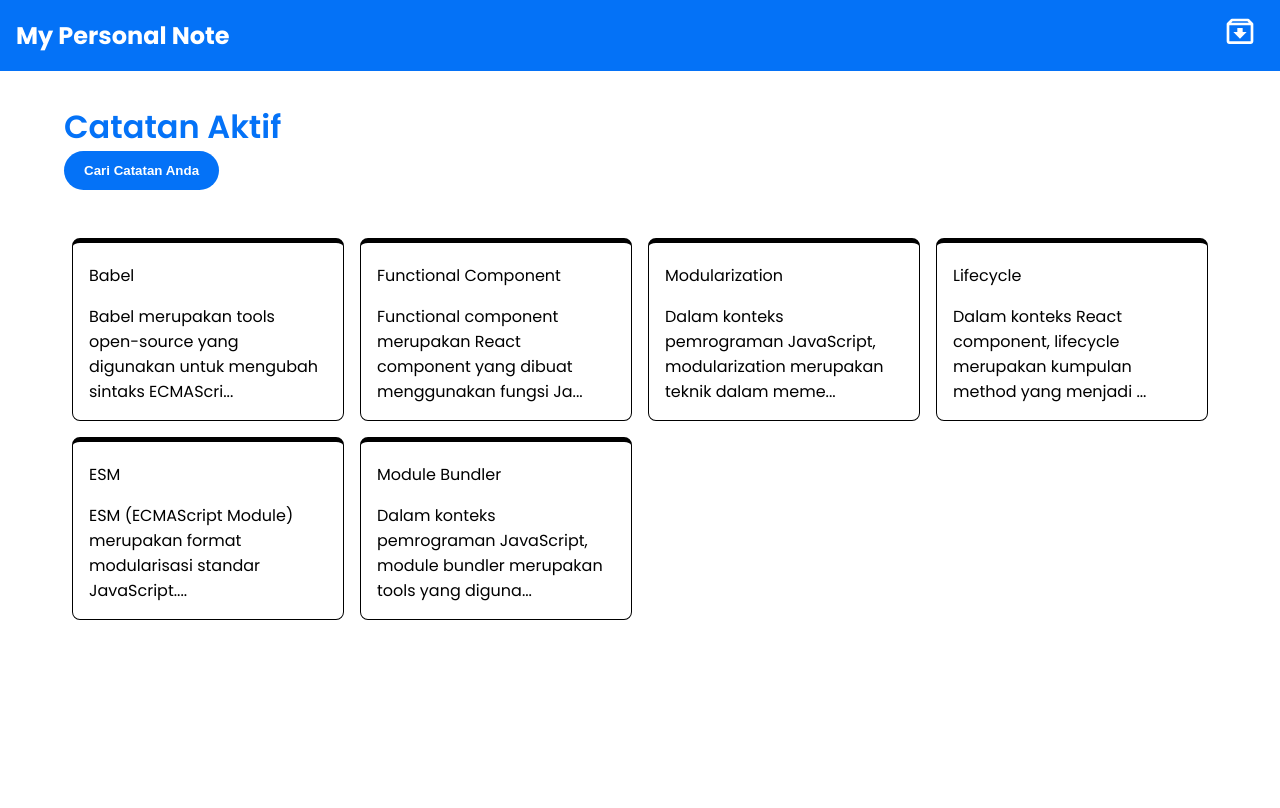
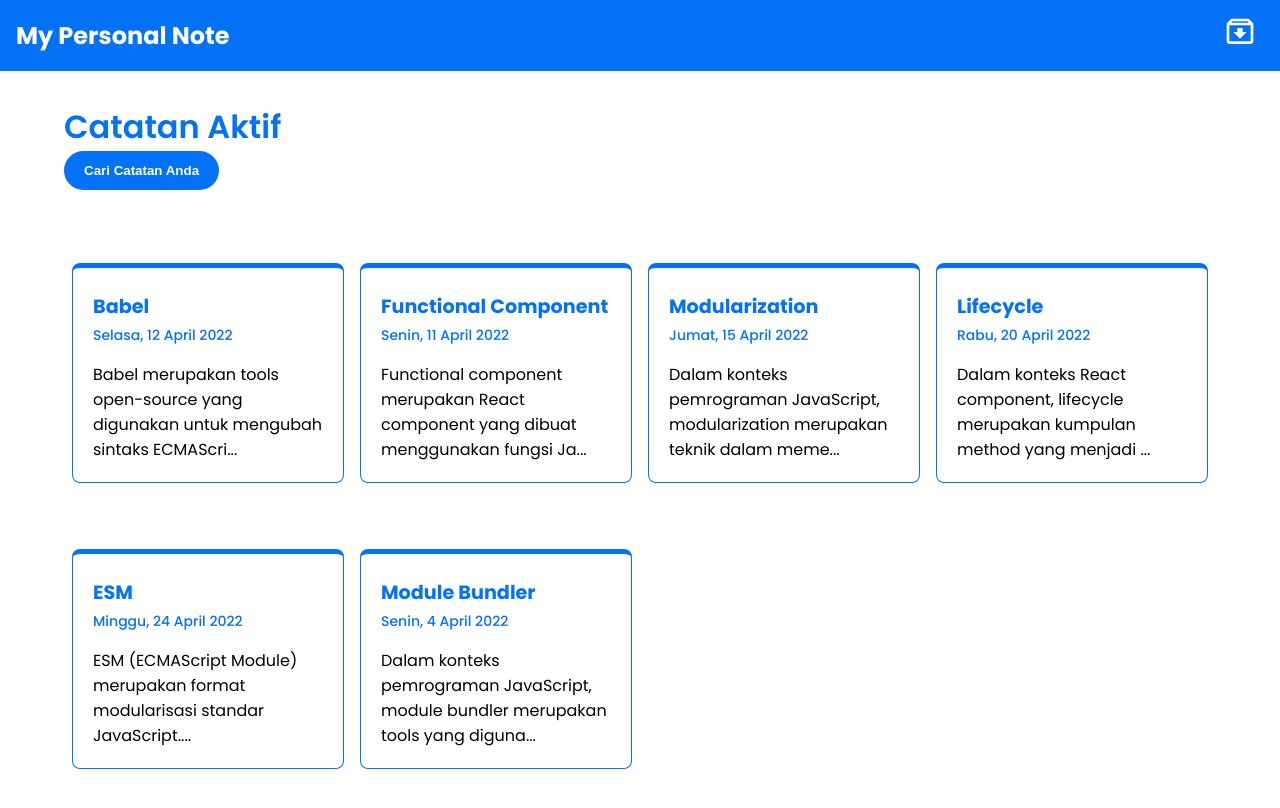
Before and after one commit to ThomasAlberto21/personal-notes-app-v2.0, a React (Create React App) app: page / in a window 1280 px wide. Shown: the top 808 px of the page. Built offline with nearby package versions, Linux system fonts and the light colour scheme.

Commit message:
Menambahkan Styling

```diff
--- a/src/components/NoteItem.js
+++ b/src/components/NoteItem.js
@@ -4,13 +4,23 @@ import { Link } from 'react-router-dom';
 
 function NoteItem({ note }) {
   return (
-    <Link to={`/notes/${note.id}`}>
+    <div className='note-body'>
       <div className='note-item'>
         <p className='note-item__title'>{note.title}</p>
-        <p className='note-item__createdAt'>{note.date}</p>
+        <p className='note-item__createdAt'>
+          {new Date(note.createdAt).toLocaleDateString('id-ID', {
+            weekday: 'long',
+            year: 'numeric',
+            month: 'long',
+            day: 'numeric',
+          })}
+        </p>
         <p className='note-item__body'>{note.body.substring(0, 80) + '...'}</p>
       </div>
-    </Link>
+      <Link to={`/notes/${note.id}`}>
+        <button className='note-item__button'>Baca Lagi</button>
+      </Link>
+    </div>
   );
 }
 
--- a/src/styles/style.css
+++ b/src/styles/style.css
@@ -74,7 +74,6 @@ main button {
   display: grid;
   grid-template-columns: 1fr;
   gap: 16px;
-
   padding: 16px 8px;
 }
 
@@ -87,22 +86,34 @@ main button {
   text-align: center;
   color: black;
 }
+
+.note-body {
+  position: relative;
+  transition: 0.5s ease-out;
+  overflow: visible;
+  cursor: pointer;
+}
 .note-item {
-  padding: 16px;
+  padding: 20px;
+  margin: 25px 0;
   border-radius: 8px;
-  border: 1px solid black;
-  border-top: 5px solid;
+  border: 1px solid var(--background-blue);
+  border-top: 5px solid var(--background-blue);
 }
 
 .note-item__title {
   margin: 4px 0;
+  font-weight: 700;
+  font-size: 1.2rem;
   text-decoration: none;
+  color: var(--background-blue);
 }
 
 .note-item__createdAt {
-  color: black;
+  color: var(--background-blue);
   font-size: 14px;
   margin: 4px 0;
+  font-weight: 500;
   text-decoration: none;
 }
 
@@ -115,6 +126,32 @@ main button {
   -webkit-line-clamp: 6;
   -webkit-box-orient: vertical;
   text-decoration: none;
+}
+
+.note-item__button {
+  transform: translate(-50%, 125%);
+  width: 100%;
+  border: none;
+  border-radius: 10px;
+  background-color: var(--background-blue);
+  color: #fff;
+  font-size: 1rem;
+  padding: 0.5rem 1rem;
+  position: absolute;
+  left: 50%;
+  bottom: 0;
+  opacity: 0;
+  transition: 0.3s ease-out;
+}
+
+.note-body:hover .note-item__button {
+  transform: translate(-50%, 50%);
+  opacity: 1;
+}
+
+.note-item__button:hover {
+  border-color: #008bf8;
+  box-shadow: 0 4px 18px 0 rgba(0, 0, 0, 0.25);
 }
 
 .detail-page {
@@ -130,7 +167,7 @@ main button {
 }
 
 .detail-page__createdAt {
-  color: var(--on-background-grey);
+  color: var(--on-background-blue);
 }
 
 .detail-page__body {
@@ -221,6 +258,7 @@ main button {
   display: flex;
   align-items: center;
   justify-content: space-between;
+  font-size: 10px;
 }
 
 .close {
--- a/src/utils/local-data.js
+++ b/src/utils/local-data.js
@@ -3,42 +3,42 @@ let notes = [
     id: 'notes-1',
     title: 'Babel',
     body: 'Babel merupakan tools open-source yang digunakan untuk mengubah sintaks ECMAScript 2015+ menjadi sintaks yang didukung oleh JavaScript engine versi lama. Babel sering dipakai ketika kita menggunakan sintaks terbaru termasuk sintaks JSX.',
-    createdAt: '2022-04-14T04:27:34.572Z',
+    createdAt: '2022-04-12T04:27:34.572Z',
     archived: false,
   },
   {
     id: 'notes-2',
     title: 'Functional Component',
     body: 'Functional component merupakan React component yang dibuat menggunakan fungsi JavaScript. Agar fungsi JavaScript dapat disebut component ia harus mengembalikan React element dan dipanggil layaknya React component.',
-    createdAt: '2022-04-14T04:27:34.572Z',
+    createdAt: '2022-04-11T04:27:34.572Z',
     archived: false,
   },
   {
     id: 'notes-3',
     title: 'Modularization',
     body: 'Dalam konteks pemrograman JavaScript, modularization merupakan teknik dalam memecah atau menggunakan kode dalam berkas JavaScript secara terpisah berdasarkan tanggung jawabnya masing-masing.',
-    createdAt: '2022-04-14T04:27:34.572Z',
+    createdAt: '2022-04-15T04:27:34.572Z',
     archived: false,
   },
   {
     id: 'notes-4',
     title: 'Lifecycle',
     body: 'Dalam konteks React component, lifecycle merupakan kumpulan method yang menjadi siklus hidup mulai dari component dibuat (constructor), dicetak (render), pasca-cetak (componentDidMount), dan sebagainya. ',
-    createdAt: '2022-04-14T04:27:34.572Z',
+    createdAt: '2022-04-20T04:27:34.572Z',
     archived: false,
   },
   {
     id: 'notes-5',
     title: 'ESM',
     body: 'ESM (ECMAScript Module) merupakan format modularisasi standar JavaScript.',
-    createdAt: '2022-04-14T04:27:34.572Z',
+    createdAt: '2022-04-24T04:27:34.572Z',
     archived: false,
   },
   {
     id: 'notes-6',
     title: 'Module Bundler',
     body: 'Dalam konteks pemrograman JavaScript, module bundler merupakan tools yang digunakan untuk menggabungkan seluruh modul JavaScript yang digunakan oleh aplikasi menjadi satu berkas.',
-    createdAt: '2022-04-14T04:27:34.572Z',
+    createdAt: '2022-04-04T04:27:34.572Z',
     archived: false,
   },
 ];
@@ -111,16 +111,6 @@ function editNote({ id, title, body }) {
   });
 }
 
-const showFormattedDate = (date) => {
-  const options = {
-    weekday: 'long',
-    year: 'numeric',
-    month: 'long',
-    day: 'numeric',
-  };
-  return new Date(date).toLocaleDateString('id-ID', options);
-};
-
 export {
   getAllNotes,
   getActiveNotes,
@@ -131,5 +121,4 @@ export {
   archiveNote,
   unarchiveNote,
   addNote,
-  showFormattedDate,
 };
```
Also changed, not shown: src/components/AddNote.js (added).
